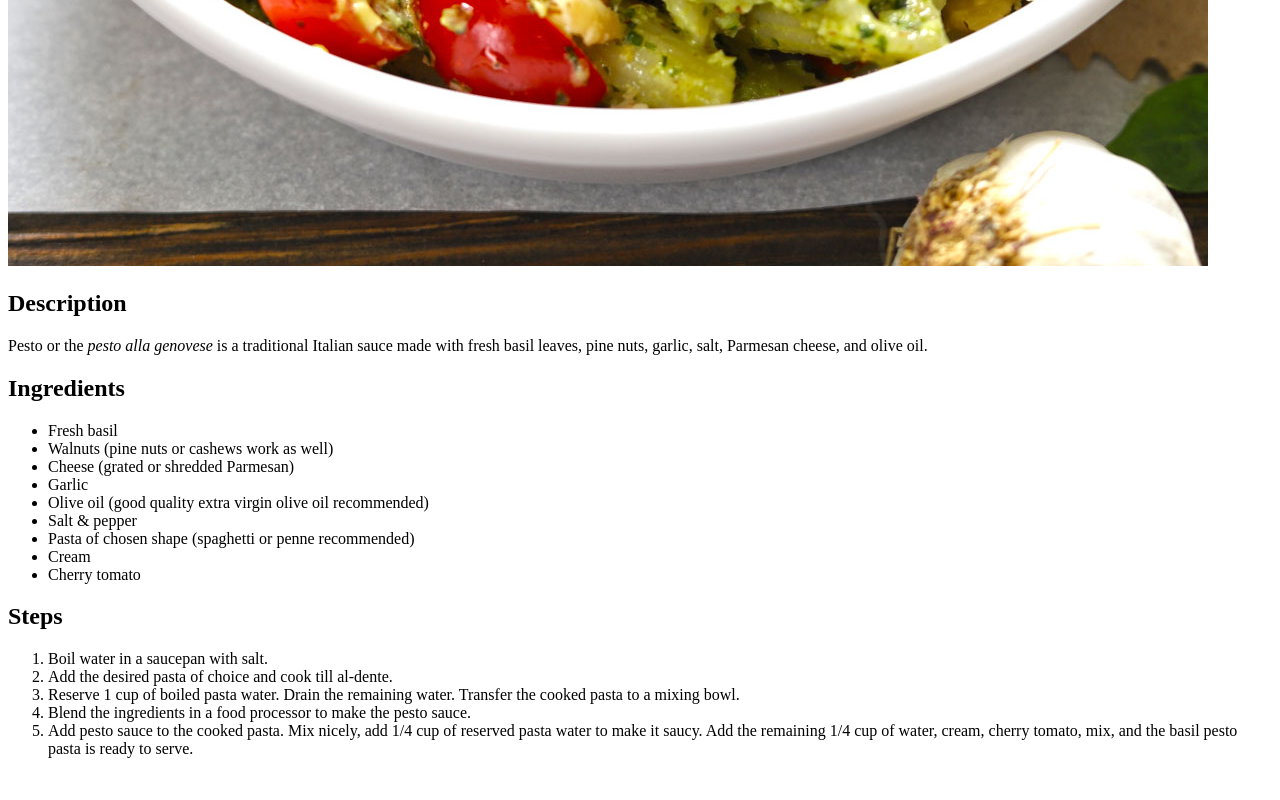
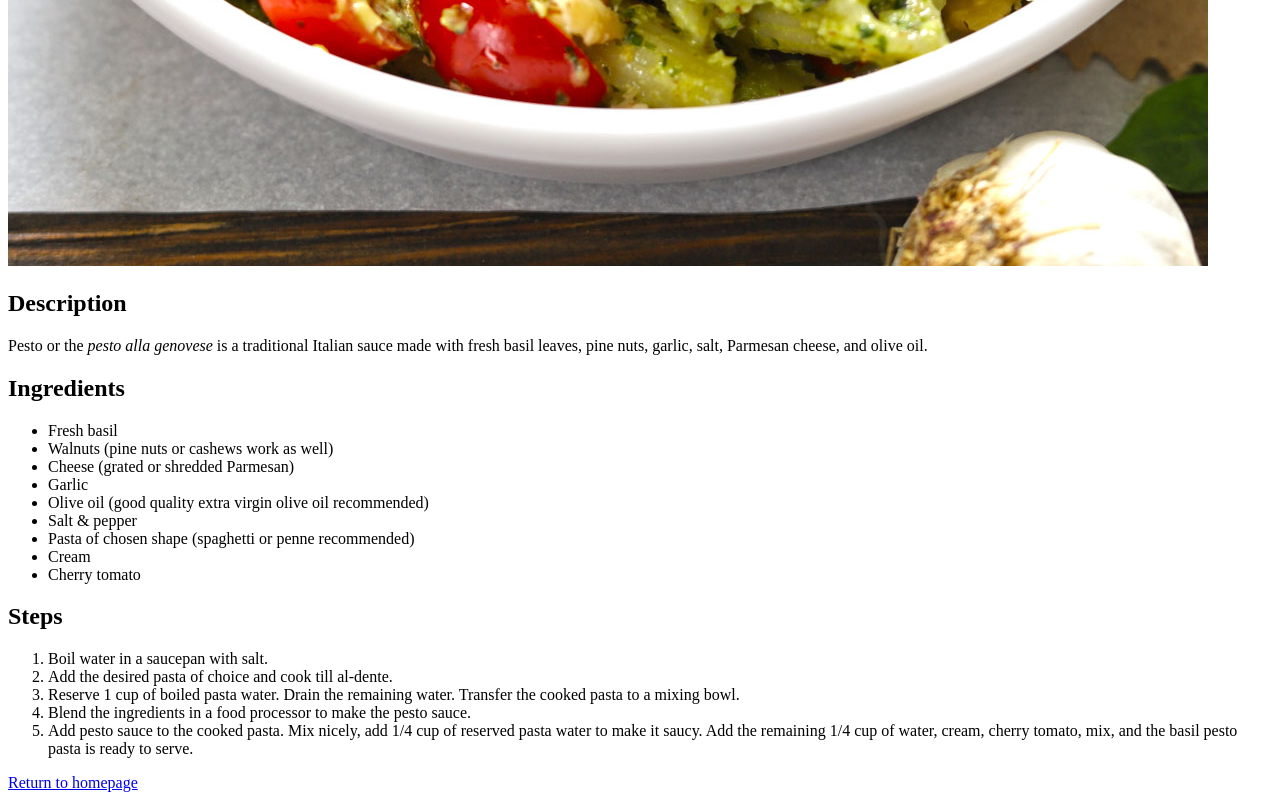
Before and after one commit to Bala-A87/odin-recipes, a plain HTML site: page recipes/pesto-pasta.html in a window 1280 px wide. Shown: the part 1014-1814 px from the top of the page. Before the commit the page ends 1788 px from the top, so only its background shows below. Drawn offline with Linux system fonts and the light colour scheme.

Commit message:
Add mavigation back home

```diff
--- a/recipes/pesto-pasta.html
+++ b/recipes/pesto-pasta.html
@@ -34,5 +34,7 @@
         <li>Blend the ingredients in a food processor to make the pesto sauce.</li>
         <li>Add pesto sauce to the cooked pasta. Mix nicely, add 1/4 cup of reserved pasta water to make it saucy. Add the remaining 1/4 cup of water, cream, cherry tomato, mix, and the basil pesto pasta is ready to serve.</li>
     </ol>
+
+    <footer><a href="../index.html">Return to homepage</a></footer>
 </body>
 </html>
```
Also changed, not shown: recipes/sambar.html (+2 -0 lines), recipes/veg-pulao.html (+2 -0 lines).
